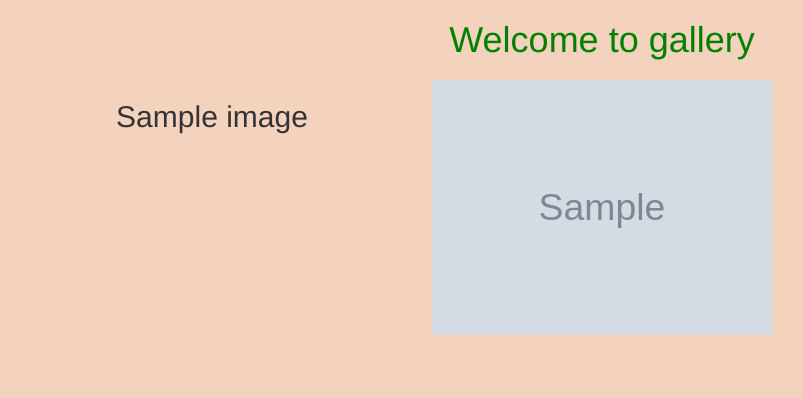
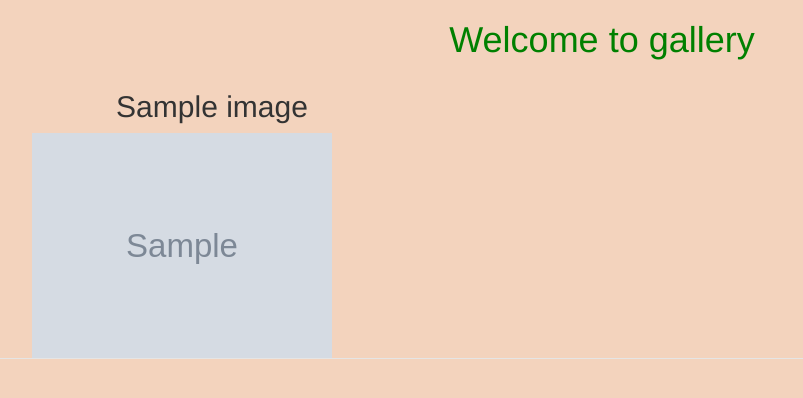
Before and after one commit to chinmoykalita/Django, a Django app: page / in a window 1280 px wide. Shown: the part 52-450 px from the top of the page, without its empty margins (38-841 px from the left). Run offline with Django 3.2, Linux system fonts and the light colour scheme; tables that the repository leaves empty hold one stand-in row (values such as "Sample post"); grey boxes marked "Sample" are stand-in pictures; some libraries are stand-ins or nearby versions.

Commit message:
I  make final change

```diff
--- a/gallery/settings.py
+++ b/gallery/settings.py
@@ -50,6 +50,7 @@ MIDDLEWARE = [
     'django.contrib.auth.middleware.AuthenticationMiddleware',
     'django.contrib.messages.middleware.MessageMiddleware',
     'django.middleware.clickjacking.XFrameOptionsMiddleware',
+    'whitenoise.middleware.WhiteNoiseMiddleware',
 ]
 
 ROOT_URLCONF = 'gallery.urls'
@@ -124,11 +125,12 @@ USE_TZ = True
 
 # Static files (CSS, JavaScript, Images)
 # https://docs.djangoproject.com/en/1.11/howto/static-files/
-
+STATIC_ROOT = os.path.join(BASE_DIR, 'staticfiles')
 STATIC_URL = '/static/'
 STATICFILES_DIRS = [
     os.path.join(BASE_DIR, "static"),
+# STATICFILES_STORAGE = 'whitenoise.storage.CompressedManifestStaticFilesStorage'
 ]
-#.........
+
 MEDIA_URL = '/media/'
 MEDIA_ROOT = os.path.join(BASE_DIR, 'media')
--- a/photos/templates/all-photos/welcome.html
+++ b/photos/templates/all-photos/welcome.html
@@ -6,22 +6,19 @@
 
 
 <!-Some code above--->
+
 {% for photos_item in photos %}
 <div class="container">
   <div class="row">
     <!-- displaying photos -->
     <div class="column">
-    <div class="col-md-12">
-      <h2 class="name">{{ photos_item.name }}</h2>
-    </div>
-    </div>
+      <div class="col-md-4">
+        <h2 class="name">{{ photos_item.name }}</h2>
 
-    <!--Display news Article images  -->
-    <div class="column">
-    <div class="col-md-12">
+        <!--Display news Article images  -->
 
-    <a href="/image/{{photos_item.id}}"><img src="{{photos_item.image.url}}" class="img-responsive" alt="Image" height="1000"  width="1000"></a>
-    </div>
+        <a href="/image/{{photos_item.id}}"><img src="{{photos_item.image.url}}" class="img-responsive" alt="Image" height="300px"  width="300px"></a>
+      </div>
     </div>
     <!-- <button type="button" class="btn btn-info"><a href="/image/{{photos_item.id}}"> Read More</a></button>
     </div> -->
@@ -35,4 +32,8 @@
      {% endfor %}
 </div>
 </div>
+</div>
+<div class="modal-footer">
+
+
    {% endblock %}
--- /dev/null
+++ b/runtime.txt
@@ -0,0 +1 @@
+python-3.6.4
--- a/static/css/basephotos.css
+++ b/static/css/basephotos.css
@@ -12,13 +12,14 @@ body{
 
   text-align: center ;
 }
-.column {
-  float: left;
-  width: 33.33%;
-  padding: 10px;
-}
+/* .column { */
+  /* float: left; */
+  /* width: 50%; */
+  /* padding: 5px; */
+  /* height:50% */
+/* } */
 .row::after {
   content: "";
   clear: both;
   display: table;
-}
+ }
```
Also changed, not shown: requirements.txt (+8 -0 lines), gallery/pics/missr.jpg (added), media/gallery/missr.jpg (added), 1 other file.
